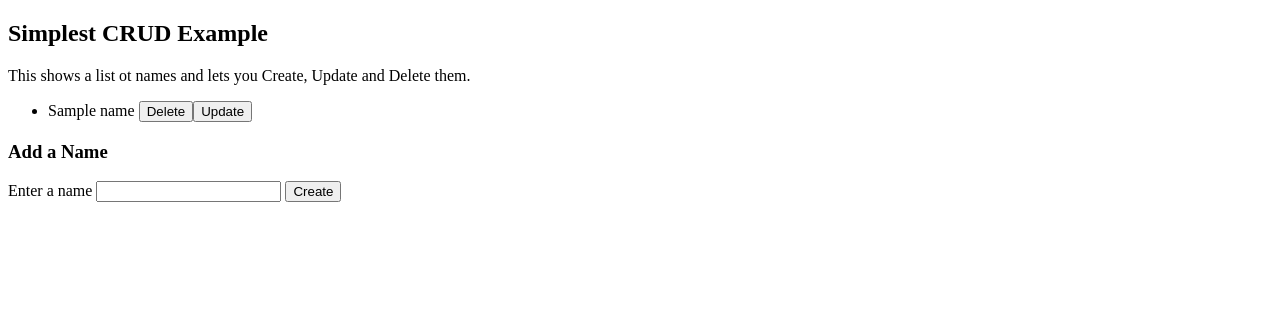
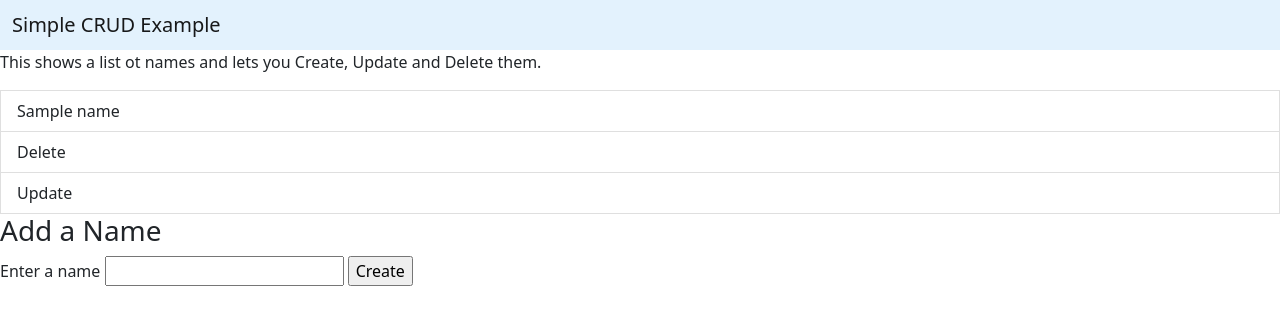
Before and after one commit to dgoceva/DB, a Django app: page / in a window 1280 px wide. Shown: the top 325 px of the page. Run offline with Django 3.2, Linux system fonts and the light colour scheme; tables that the repository leaves empty hold one stand-in row (values such as "Sample post"); some libraries are stand-ins or nearby versions.

Commit message:
Update index.html

```diff
--- a/django_DB_Sample/myapp/templates/index.html
+++ b/django_DB_Sample/myapp/templates/index.html
@@ -1,18 +1,31 @@
 <!DOCTYPE html>
-<html>
+<html lang="en">
     <head>
+        <!-- Required meta tags -->
+        <meta charset="utf-8">
+        <meta name="viewport" content="width=device-width, initial-scale=1">
+
+        <!-- Bootstrap CSS -->
+        <link href="https://cdn.jsdelivr.net/npm/bootstrap@5.1.3/dist/css/bootstrap.min.css" rel="stylesheet" integrity="sha384-1BmE4kWBq78iYhFldvKuhfTAU6auU8tT94WrHftjDbrCEXSU1oBoqyl2QvZ6jIW3" crossorigin="anonymous">
+
         <title>MY APP</title>
     </head>
     <body>
-        <h2>Simplest CRUD Example</h2>
+        <nav class="navbar navbar-light" style="background-color: #e3f2fd;">
+            <div class="container-fluid">
+              <span class="navbar-brand mb-0 h1">Simple CRUD Example</span>
+            </div>
+          </nav>
         <p>This shows a list ot names and lets you Create, Update and Delete them.</p>
         {% if names_from_context %}
-            <ul>
-                {% for name in names_from_context %}
-                    <li>{{ name.name_value }} <button>Delete</button><button>Update</button></li>
-                {% endfor %}
+            {% for name in names_from_context %}
+            <ul class="list-group list-group-horizontal-md"></ul>
+                <li class="list-group-item">{{ name.name_value }}</li>
+                <li class="list-group-item">Delete</li>
+                <li class="list-group-item">Update</li>
             </ul>
-        {% else %}
+            {% endfor %}
+         {% else %}
             <h3>Please go to the admin and add a Name under 'MYAPP'</h3>
         {% endif %}
         <h3>Add a Name</h3>
@@ -25,5 +38,8 @@
             {% endfor %}
             <input type="submit"name="submit" value="Create">
         </form>
+        <!-- Option 2: Separate Popper and Bootstrap JS -->
+        <script src="https://cdn.jsdelivr.net/npm/@popperjs/core@2.10.2/dist/umd/popper.min.js" integrity="sha384-7+zCNj/IqJ95wo16oMtfsKbZ9ccEh31eOz1HGyDuCQ6wgnyJNSYdrPa03rtR1zdB" crossorigin="anonymous"></script>
+        <script src="https://cdn.jsdelivr.net/npm/bootstrap@5.1.3/dist/js/bootstrap.min.js" integrity="sha384-QJHtvGhmr9XOIpI6YVutG+2QOK9T+ZnN4kzFN1RtK3zEFEIsxhlmWl5/YESvpZ13" crossorigin="anonymous"></script>
     </body>
 </html>
```
